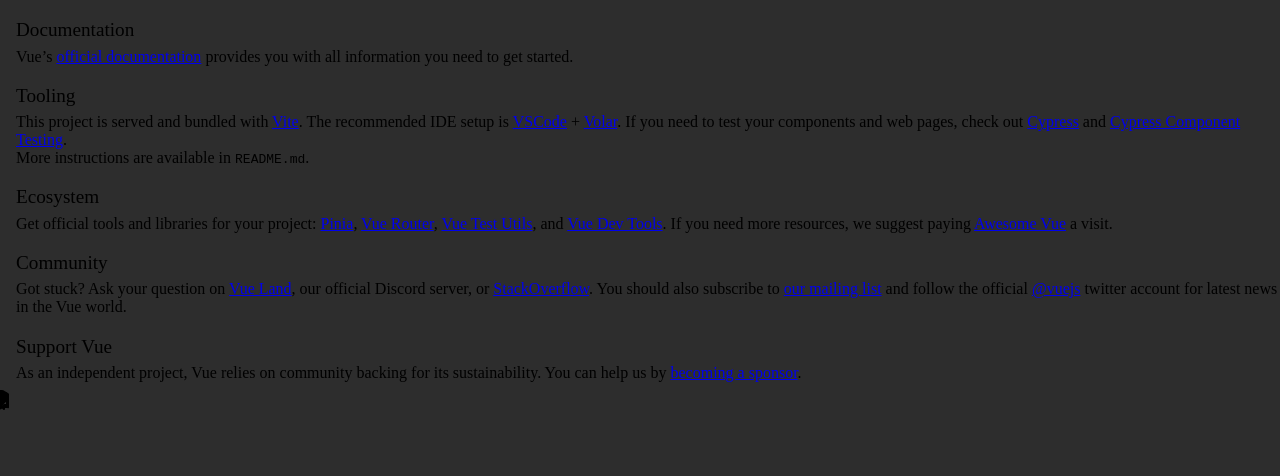
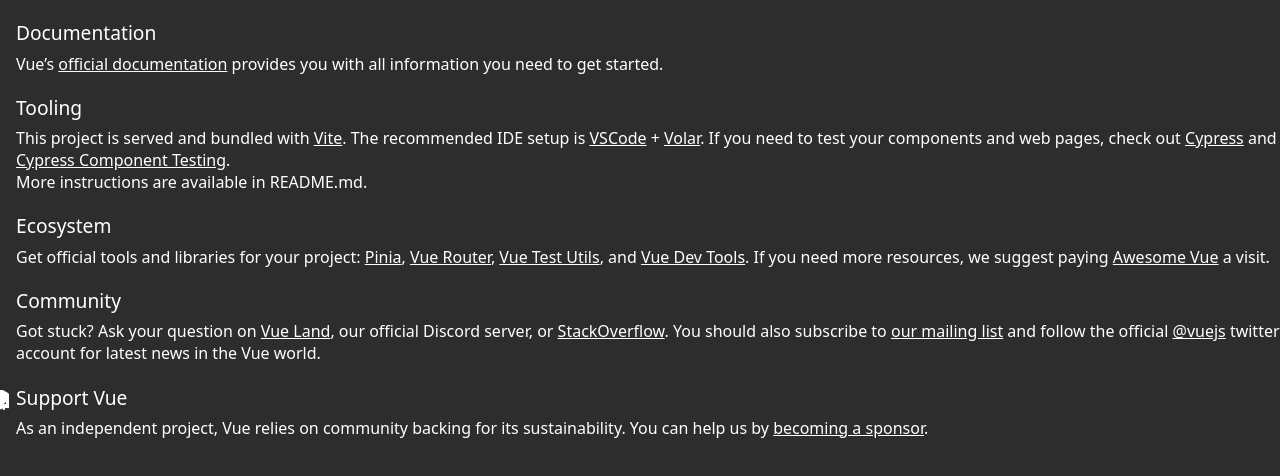
Before and after one commit to kotatsuyarn/md-manga-page, a Vue app: page / in a window 1280 px wide. Shown: the top 476 px of the page. Built offline with nearby package versions, Linux system fonts and the light colour scheme.

Commit message:
feat(maincss): add font and color for all elements

```diff
--- a/src/assets/main.css
+++ b/src/assets/main.css
@@ -34,6 +34,12 @@
   }
 } */
 
+* {
+
+  font-family: ui-sans-serif,system-ui,-apple-system,BlinkMacSystemFont,"Segoe UI",Roboto,"Helvetica Neue",Arial,"Noto Sans",sans-serif,"Apple Color Emoji","Segoe UI Emoji","Segoe UI Symbol","Noto Color Emoji";
+  color: white;
+}
+
 html, body {
   padding: 0;
   margin: 0;
```
